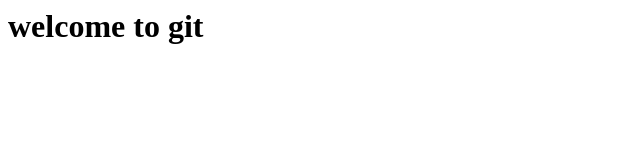
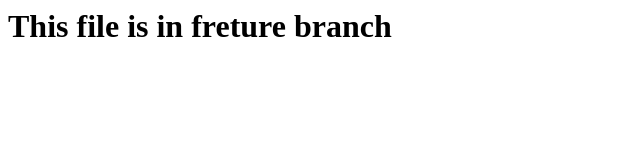
Before and after one commit to prdv16/Training, a plain HTML site: page index.html in a window 1280 px wide. Shown: the whole page, without its empty margins (0-640 px from the left). Drawn offline with Linux system fonts and the light colour scheme.

Commit message:
just for identification

```diff
--- a/index.html
+++ b/index.html
@@ -1,5 +1,5 @@
 <html>
 <title> git demo </title>
 <body>
-<h1> welcome to git </h1> </body>
+<h1> This file is in freture branch </h1> </body>
 </html>
```
